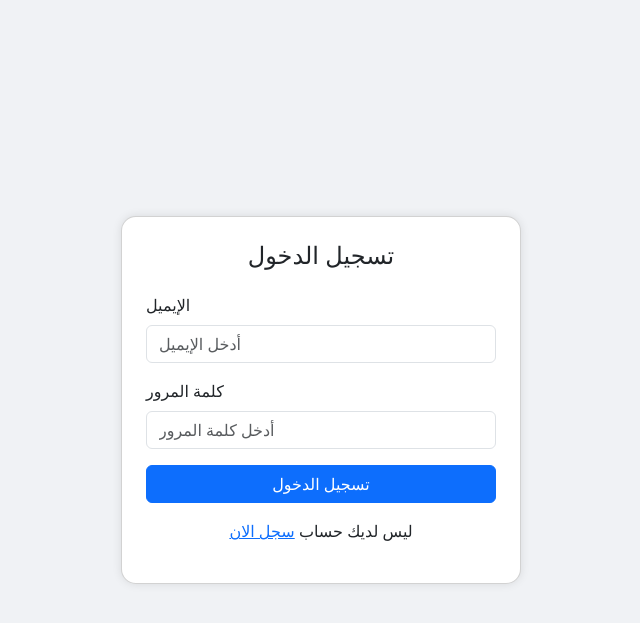
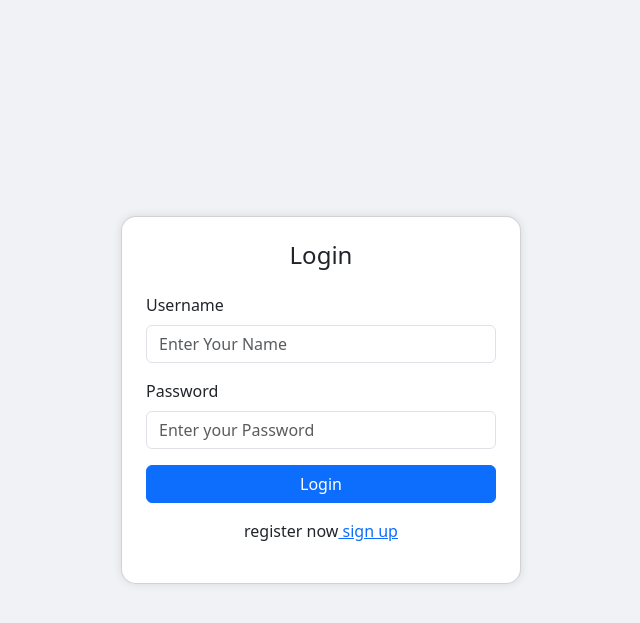
Before and after one commit to AbdAlla-AboElMagd/Crowd-Funding, a Django app: page /login/ in a window 1280 px wide. Shown: the top 623 px of the page, without its empty margins (319-959 px from the left). Run offline with Django 5.2, Linux system fonts and the light colour scheme; some libraries are stand-ins or nearby versions.

Commit message:
merge login and sign up with other project

```diff
--- a/crowdFunding/views.py
+++ b/crowdFunding/views.py
@@ -22,14 +22,14 @@ from django.template.loader import render_to_string
 from .tokens import account_activation_token
 from django.urls import reverse
 def home(request):
-    if request.session.get('email'):
+    if request.session.get('username'):
         return render(request=request, template_name='crowdFunding/home.html')
     else:
         return redirect(custom_login)
 
 def about(request):
 
-    if request.session.get('email'):
+    if request.session.get('username'):
         return render(request=request, template_name='crowdFunding/about.html')
     else:
         return redirect(custom_login)
@@ -97,73 +97,23 @@ def activate(request, uidb64, token):
 
 def custom_login(request):
     if request.method == 'POST':
-        email = request.POST['email']
+        username = request.POST['username']
         password = request.POST['password']
-        user = authenticate(request, username=email, password=password)
+        user = authenticate(request, username=username, password=password)
         if user is not None:
             login(request, user)
-            request.session['email'] = user.email
+            request.session['username'] = user.username
             return redirect('home')
         else:
-            messages.error(request, 'البريد الإلكتروني أو كلمة المرور غير صحيحة!')
+            messages.error(request, "username or Password Not Correct")
 
     return render(request, 'crowdFunding/login.html')
 def custom_logout(request):
     try:
-        del request.session['email']
+        del request.session['username']
     except:
         pass
     return redirect(custom_login)
-
-
-
-
-# def new(request):
-#     form = UserForm()
-#     if request.method == 'POST':
-#         form = UserForm(request.POST)
-#         if form.is_valid():
-#             form.save()
-#             return HttpResponseRedirect('home/')
-#     return render(request=request, template_name='crowdFunding/register.html', context={'user_form': form})
-
-# def signup(request):
-#     user_creation_form = UserCreationForm()
-#     if request.method == 'POST':
-#         user_creation_form = UserCreationForm(request.POST)
-#         if user_creation_form.is_valid():
-#             user_creation_form.save()
-#             user_name=user_creation_form.cleaned_data.get('username')
-#             password=user_creation_form.cleaned_data.get('password1')
-#             user=authenticate(username=user_name, password=password)
-#             login(request, user)
-#             return HttpResponseRedirect('home/')
-#     context={
-#             'user_creation_form': user_creation_form,
-#     }
-#     return render(request=request, template_name='crowdFunding/signup.html', context=context)
-
-# def signup(request):
-#     user_creation_form = CustomUserCreationForm()  # استخدام الفورم الجديد
-#     if request.method == 'POST':
-#         user_creation_form = CustomUserCreationForm(request.POST)
-#         if user_creation_form.is_valid():
-#             user = user_creation_form.save(commit=False)  # احفظ من غير ما تعمله save نهائي
-#             user.is_active = True  # خليه نشط تلقائي
-#             user.save()  # احفظ اليوزر
-#             email = user_creation_form.cleaned_data.get('email')
-#             password = user_creation_form.cleaned_data.get('password1')
-#             user = authenticate(email=email, password=password)  # التحقق بالإيميل والباسورد
-#             if user is not None:
-#                 login(request, user)
-#                 return HttpResponseRedirect('home/')
-#     context = {
-#         'user_creation_form': user_creation_form,
-#     }
-#     return render(request=request, template_name='crowdFunding/signup.html', context=context)
-
-
-
 
 
 
@@ -176,8 +126,6 @@ def show_project(request):
     projects = Project.objects.all()
     return render(request, 'crowdFunding/project.html', {'projects': projects})
 
-
-
 def add_project(request):
     if request.method == 'POST':
         project_form = ProjectForm(request.POST, request.FILES)
@@ -186,10 +134,7 @@ def add_project(request):
         if project_form.is_valid() and image_form.is_valid():
             # Save the project
             project = project_form.save(commit=False)
-            # project.user = request.user
-            cur_user=request.session.get('email')
-            user = User.objects.get(email=cur_user)
-            project.user = user
+            project.user = request.user
             project.save()
             project_form.save_m2m()
 
--- a/project/settings.py
+++ b/project/settings.py
@@ -144,12 +144,8 @@ EMAIL_HOST ='smtp.gmail.com'
 EMAIL_PORT = 587
 EMAIL_USE_TLS = True
 EMAIL_HOST_USER = 'drnasser.khairy@gmail.com'
-EMAIL_HOST_PASSWORD = '' #هنا هتحط الباسورد اللي هيديهولك الجيميل علشان تستخدمه
+EMAIL_HOST_PASSWORD = 'rpfm orjq ucqf gjrq' #هنا هتحط الباسورد اللي هيديهولك الجيميل علشان تستخدمه
 # DEFAULT_FROM_EMAIL = 'drnasser.khairy@gmail.com'
-
-# # Image settings
-# MEDIA_URL = '/media/'
-# MEDIA_ROOT = os.path.join(BASE_DIR,'media/')
 
 
 
--- a/templates/crowdFunding/login.html
+++ b/templates/crowdFunding/login.html
@@ -26,20 +26,20 @@
 <body>
 
 <div class="card p-4" style="max-width: 400px; width: 100%;">
-    <h4 class="text-center mb-4">تسجيل الدخول</h4>
+    <h4 class="text-center mb-4">Login</h4>
     <form method="POST">
         {% csrf_token %}
         <div class="mb-3">
-            <label for="email" class="form-label">الإيميل</label>
-            <input type="email" name="email" id="email" class="form-control" placeholder="أدخل الإيميل" required>
+            <label for="username" class="form-label">Username</label>
+            <input type="text" name="username" id="username" class="form-control" placeholder="Enter Your Name" required>
         </div>
         <div class="mb-3">
-            <label for="password" class="form-label">كلمة المرور</label>
-            <input type="password" name="password" id="password" class="form-control" placeholder="أدخل كلمة المرور" required>
+            <label for="password" class="form-label">Password </label>
+            <input type="password" name="password" id="password" class="form-control" placeholder="Enter your Password"required>
         </div>
-        <button type="submit" class="btn btn-primary w-100">تسجيل الدخول</button>
+        <button type="submit" class="btn btn-primary w-100"> Login</button>
         <div class="text-center mt-3">
-            <p>ليس لديك حساب <a href="{% url 'signup' %}">سجل الان</a></p>
+            <p>register now<a href="{% url 'signup' %}"> sign up</a></p>
         </div>
     </form>
 
```
Also changed, not shown: crowdFunding/forms.py (+19 -26 lines), crowdFunding/models.py (+3 -30 lines), attachments/background.jpg (deleted), attachments/jocelyn-allen-I6EMt1cq8Ms-unsplash.jpg (added), crowdFunding/migrations/0001_initial.py, crowdFunding/migrations/0002_alter_projectimage_image.py (deleted), crowdFunding/migrations/0002_alter_user_groups_alter_user_user_permissions.py (deleted), 1 other file.
